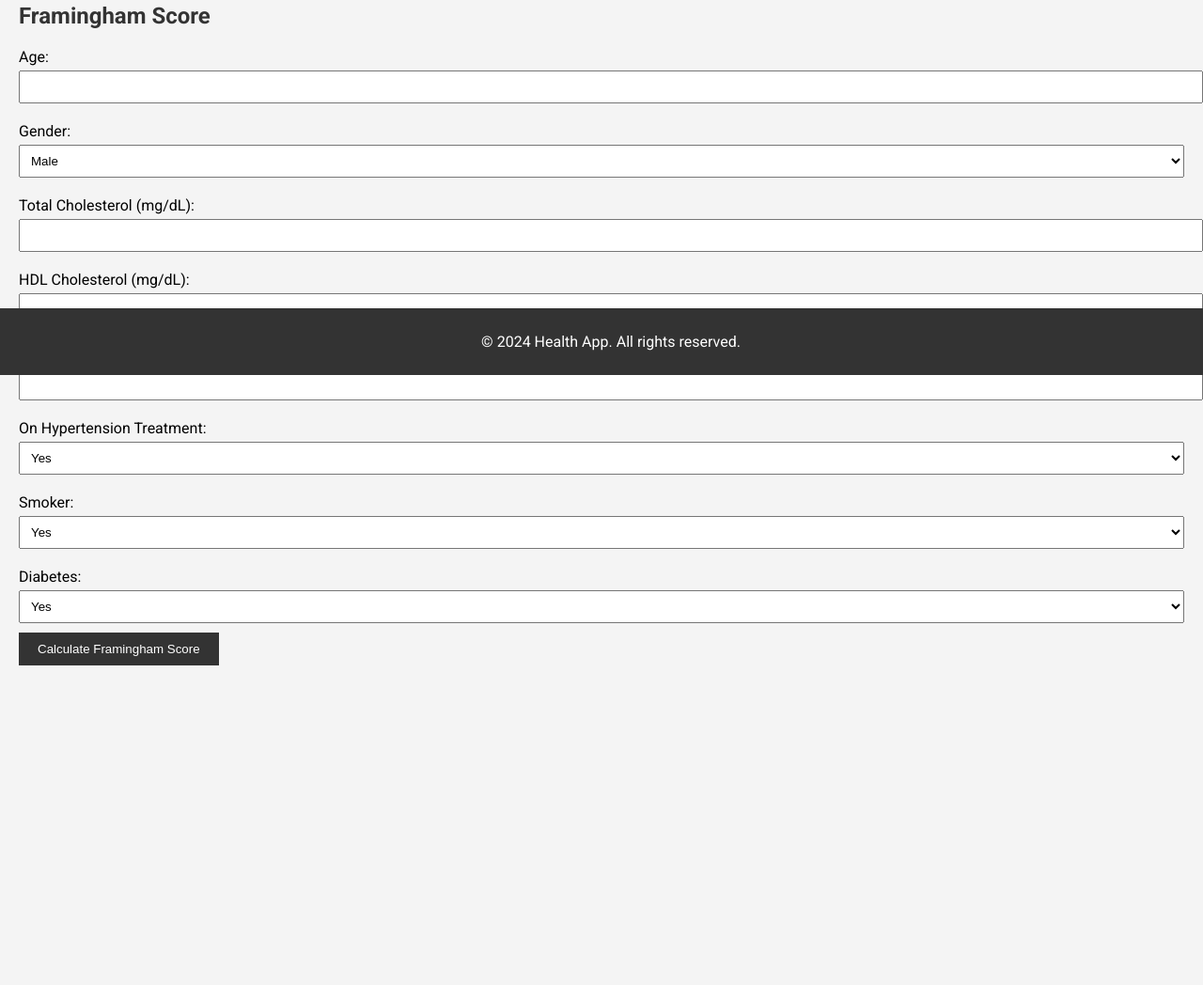
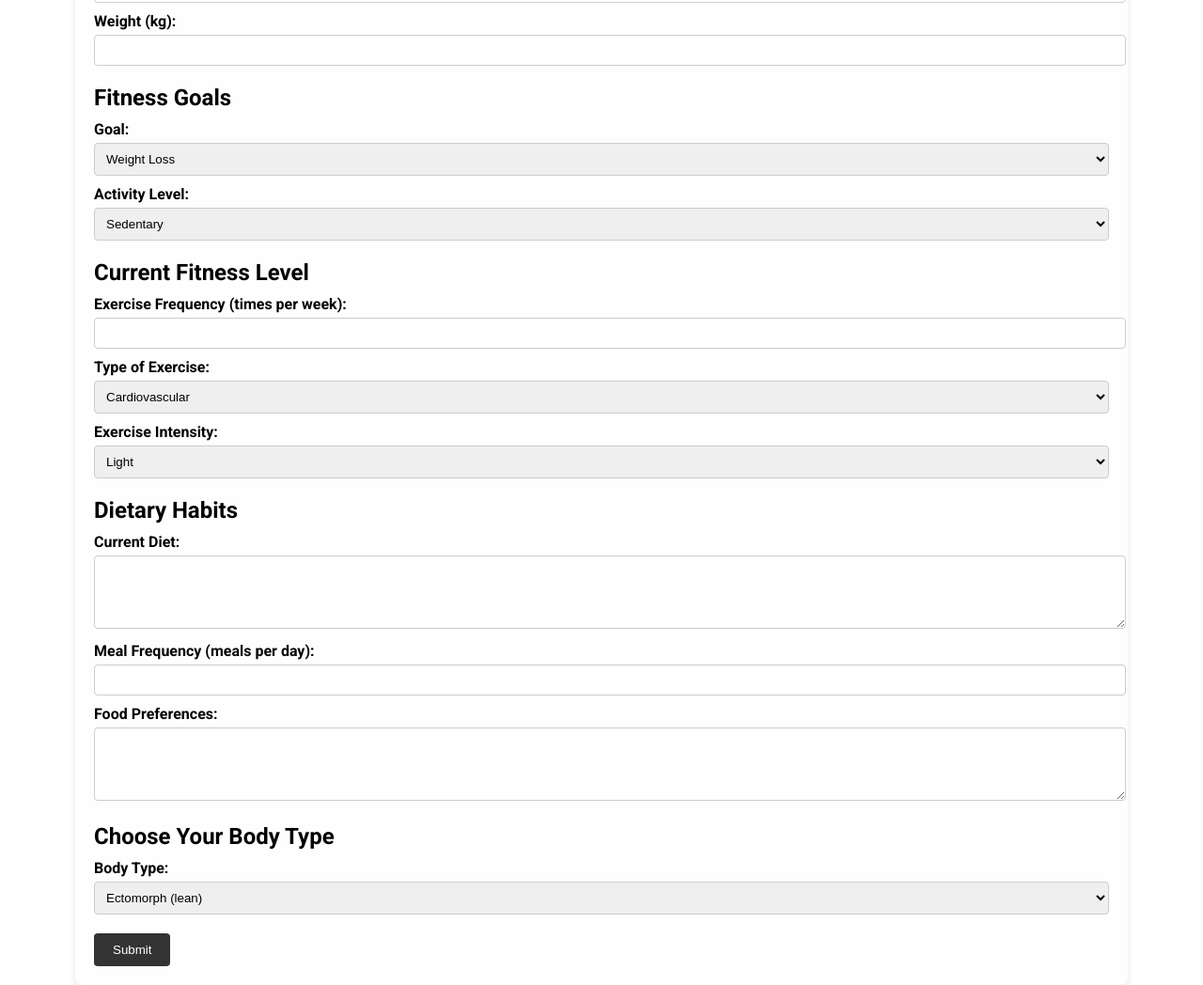
Before and after one commit to LarryZ-CA/Group_Project-CM2020, a plain HTML site: page healthAssessment.html in a window 1280 px wide. Shown: the part 401-1449 px from the top of the page at 94% size. Before the commit the page ends 1189 px from the top, so only its background shows below. Drawn offline with Linux system fonts and the light colour scheme.

Commit message:
refactore health assessment css and html files

```diff
--- a/healthAssessment.css
+++ b/healthAssessment.css
@@ -4,7 +4,7 @@ body {
     font-family: "Roboto", sans-serif;
     margin: 0;
     padding: 0;
-    background-color: #f4f4f4;
+    background-color: #ffffff;
 }
 
 header {
@@ -37,7 +37,7 @@ nav ul li a.active {
 .dropdown-content {
     display: none;
     position: absolute;
-    background-color: #f9f9f9;
+    background-color: #fcfcfc;
     min-width: 160px;
     box-shadow: 0px 8px 16px 0px rgba(0,0,0,0.2);
     z-index: 1;
@@ -82,29 +82,32 @@ nav ul li a {
 nav ul li a.active {
     color: red;
 }
-
-main {
+form {
+    max-width: 1080px;
+    margin: 0 auto;
     padding: 20px;
-    padding-bottom: 60px;
+    background-color: rgb(254, 254, 254);
+    border-radius: 8px;
+    box-shadow: 0px 4px 8px rgba(0, 0, 0, 0.1);
 }
 
-h2, h3 {
-    color: #333;
-}
-
-form {
-    margin-bottom: 20px;
+h2 {
+    font-size: 24px;
+    margin-bottom: 10px;
 }
 
 label {
     display: block;
-    margin: 10px 0 5px;
+    margin-top: 10px;
+    font-weight: bold;
 }
 
-input, select {
+input, select, textarea {
     width: 100%;
     padding: 8px;
-    margin-bottom: 10px;
+    margin-top: 5px;
+    border: 1px solid #ccc;
+    border-radius: 4px;
 }
 
 button {
@@ -113,37 +116,56 @@ button {
     padding: 10px 20px;
     border: none;
     cursor: pointer;
+    border-radius: 4px;
+    margin-top: 20px;
 }
 
 button:hover {
     background-color: #555;
 }
 
-table {
-    width: 100%;
-    border-collapse: collapse;
-    margin-bottom: 20px;
+#results {
+    display: none;
 }
 
-table, th, td {
+.exercise-item {
     border: 1px solid #ddd;
+    padding: 10px;
+    margin: 10px 0;
+    border-radius: 5px;
+    text-align: center;
 }
 
-th, td {
-    padding: 10px;
-    text-align: left;
+.exercise-item img {
+    max-width: 100%;
+    height: auto;
+    margin-top: 10px;
 }
 
-th {
-    background-color: #f2f2f2;
+
+#formResults {
+    font-size: 17px;
+    text-align: center;
 }
 
-footer {
+#ApiResults {
+    display: flex;
+    flex-wrap: wrap; /* Allows the items to wrap to the next line */
+    gap: 10px; /* Adds space between items */
+}
+
+.exercise-item {
+    flex: 1 1 calc(20% - 10px); /* 20% of the width minus the gap */
+    box-sizing: border-box; /* Ensures padding and border are included in the width */
+    border: 1px solid #ddd;
+    padding: 10px;
+    margin: 10px 0;
+    border-radius: 5px;
     text-align: center;
-    padding: 10px;
-    background-color: #333;
-    color: #fff;
-    position: fixed;
-    width: 100%;
-    bottom: 0;
 }
+
+.exercise-item img {
+    max-width: 100%;
+    height: auto;
+    margin-top: 10px;
+}
--- a/healthAssessment.html
+++ b/healthAssessment.html
@@ -27,23 +27,8 @@
     </header>
 
     <main>
-        <section id="bmi">
-            <h2>BMI Calculator</h2>
-            <form id="bmi-form">
-                <label for="height">Height (cm):</label>
-                <input type="number" id="height" name="height" required>
-
-                <label for="weight">Weight (kg):</label>
-                <input type="number" id="weight" name="weight" required>
-
-                <button type="button" onclick="calculateBMI()">Calculate BMI</button>
-            </form>
-            <p id="bmi-result"></p>
-        </section>
-
-        <section id="framingham">
-            <h2>Framingham Score</h2>
-            <form id="framingham-form">
+        <form id="assessment-form">
+            <h2>Personal Information</h2>
             <label for="age">Age:</label>
             <input type="number" id="age" name="age" required>
 
@@ -51,44 +36,74 @@
             <select id="gender" name="gender" required>
                 <option value="male">Male</option>
                 <option value="female">Female</option>
+                <option value="other">Other</option>
             </select>
 
-                <label for="total-cholesterol">Total Cholesterol (mg/dL):</label>
-                <input type="number" id="total-cholesterol" name="total-cholesterol" required>
+            <label for="height">Height (cm):</label>
+            <input type="number" id="height" name="height" required>
 
-                <label for="hdl-cholesterol">HDL Cholesterol (mg/dL):</label>
-                <input type="number" id="hdl-cholesterol" name="hdl-cholesterol" required>
+            <label for="weight">Weight (kg):</label>
+            <input type="number" id="weight" name="weight" required>
 
-                <label for="systolic-bp">Systolic Blood Pressure (mmHg):</label>
-                <input type="number" id="systolic-bp" name="systolic-bp" required>
-
-                <label for="hypertension-treatment">On Hypertension Treatment:</label>
-                <select id="hypertension-treatment" name="hypertension-treatment" required>
-                    <option value="yes">Yes</option>
-                    <option value="no">No</option>
+            <h2>Fitness Goals</h2>
+            <label for="goal">Goal:</label>
+            <select id="goal" name="goal" required>
+                <option value="weight_loss">Weight Loss</option>
+                <option value="muscle_gain">Muscle Gain</option>
+                <option value="general_fitness">General Fitness</option>
             </select>
 
-                <label for="smoker">Smoker:</label>
-                <select id="smoker" name="smoker" required>
-                    <option value="yes">Yes</option>
-                    <option value="no">No</option>
+            <label for="activity-level">Activity Level:</label>
+            <select id="activity-level" name="activity_level" required>
+                <option value="sedentary">Sedentary</option>
+                <option value="lightly_active">Lightly Active</option>
+                <option value="moderately_active">Moderately Active</option>
+                <option value="very_active">Very Active</option>
             </select>
 
-                <label for="diabetes">Diabetes:</label>
-                <select id="diabetes" name="diabetes" required>
-                    <option value="yes">Yes</option>
-                    <option value="no">No</option>
+            <h2>Current Fitness Level</h2>
+            <label for="exercise-frequency">Exercise Frequency (times per week):</label>
+            <input type="number" id="exercise-frequency" name="exercise_frequency" required>
+
+            <label for="exercise-type">Type of Exercise:</label>
+            <select id="exercise-type" name="exercise_type" required>
+                <option value="cardiovascular">Cardiovascular</option>
+                <option value="strength_training">Strength Training</option>
+                <option value="flexibility">Flexibility</option>
+                <option value="other">Other</option>
             </select>
 
-                <button type="button" onclick="calculateFramingham()">Calculate Framingham Score</button>
+            <label for="intensity">Exercise Intensity:</label>
+            <select id="intensity" name="intensity" required>
+                <option value="light">Light</option>
+                <option value="moderate">Moderate</option>
+                <option value="intense">Intense</option>
+            </select>
+
+            <h2>Dietary Habits</h2>
+            <label for="current-diet">Current Diet:</label>
+            <textarea id="current-diet" name="current_diet" rows="4" required></textarea>
+
+            <label for="meal-frequency">Meal Frequency (meals per day):</label>
+            <input type="number" id="meal-frequency" name="meal_frequency" required>
+
+            <label for="food-preferences">Food Preferences:</label>
+            <textarea id="food-preferences" name="food_preferences" rows="4"></textarea>
+
+            <h2>Choose Your Body Type</h2>
+            <label for="body-type">Body Type:</label>
+            <select id="body-type" name="body_type" required>
+                <option value="ectomorph">Ectomorph (lean)</option>
+                <option value="mesomorph">Mesomorph (muscular)</option>
+                <option value="endomorph">Endomorph (wider)</option>
+            </select>
+
+            <button type="submit">Submit</button>
         </form>
-            <p id="framingham-result"></p>
-        </section>
     </main>
 
-    <footer>
-        <p>&copy; 2024 Health App. All rights reserved.</p>
-    </footer>
+    <div id="formResults"></div>
+    <div id="ApiResults"></div>
 
     <script src="healthAssessment.js"></script>
 </body>
```
Lines whose indentation alone changed are shown as unchanged.
